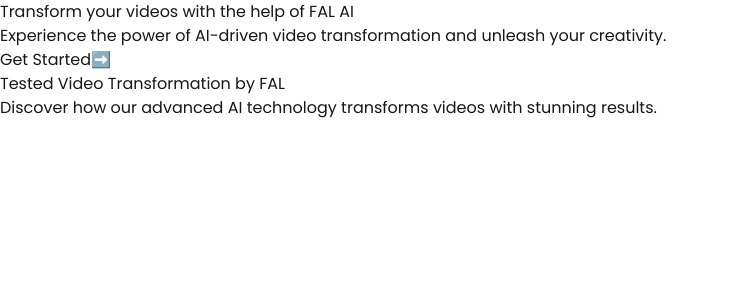
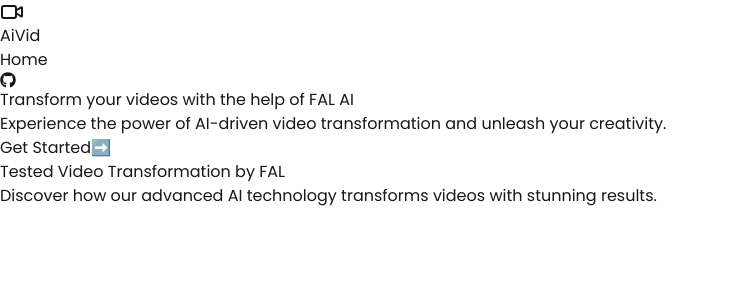
Before and after one commit to vedant343/Aivids, a Next.js app: page / in a window 1280 px wide. Shown: the top 300 px of the page, without its empty margins (0-729 px from the left). Built offline with nearby package versions, Linux system fonts and the light colour scheme.

Commit message:
navbar on homepage

```diff
--- a/src/app/page.tsx
+++ b/src/app/page.tsx
@@ -1,8 +1,11 @@
 import Link from "next/link";
-
+import Navbar from "./components/Navbar";
 export default function Home() {
   return (
     <div className="flex flex-col items-center justify-center h-screen bg-white text-black pt-16">
+      <div>
+        <Navbar />
+      </div>
       <div className="text-center mb-8">
         <h1 className="text-5xl font-bold mb-4">
           Transform your videos with the help of FAL AI
```
